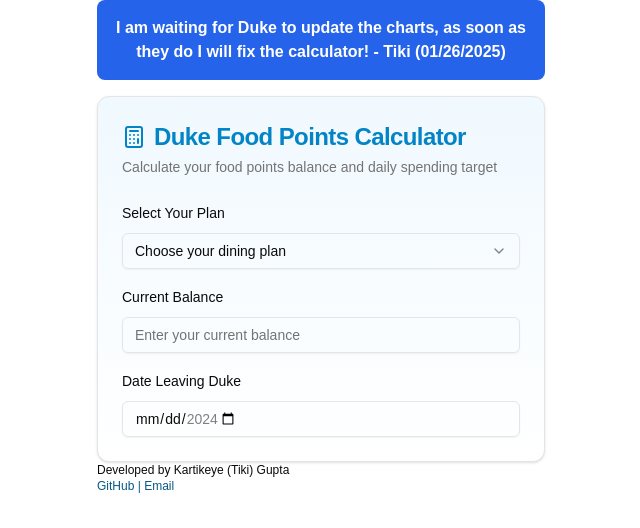
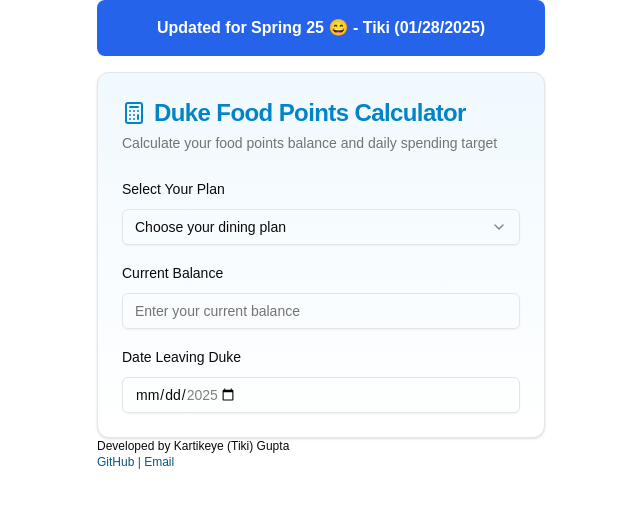
Before and after one commit to kartikeyegupta/foodpoints, a Next.js app: page / in a window 1280 px wide. Shown: the top 528 px of the page, without its empty margins (319-959 px from the left). Built offline with nearby package versions, Linux system fonts and the light colour scheme.

Commit message:
updated spring 25

```diff
--- a/app/page.tsx
+++ b/app/page.tsx
@@ -22,7 +22,7 @@
 export default function FoodPointsCalculator() {
   const [selectedPlan, setSelectedPlan] = useState<keyof typeof PLANS | "">("")
   const [currentBalance, setCurrentBalance] = useState("")
-  const [leavingDate, setLeavingDate] = useState("12/16/2024")
+  const [leavingDate, setLeavingDate] = useState("04/28/2024")
   const [result, setResult] = useState({
     difference: 0,
     dailyTarget: 0,
@@ -101,7 +101,7 @@
   return (
     <>
       <div className="w-full max-w-md mx-auto p-4 bg-blue-600 text-white font-bold rounded-lg mb-4 text-center">
-        I am waiting for Duke to update the charts, as soon as they do I will fix the calculator! - Tiki (01/26/2025)
+        Updated for Spring 25 😄 - Tiki (01/28/2025)
       </div>
       <Card className="w-full max-w-md mx-auto bg-gradient-to-b from-sky-50 to-white">
         <CardHeader className="space-y-1">
@@ -149,11 +149,11 @@
             <Input
               id="leavingDate"
               type="date"
-              placeholder="Select your leaving date (12/16 by default)"
+              placeholder="Select your leaving date (04/28 by default)"
               value={leavingDate}
               onChange={(e) => setLeavingDate(e.target.value)}
-              min="2024-08-26"
-              max="2024-12-31"
+              min="2025-01-06"
+              max="2025-06-01"
             />
           </div>
 
--- a/components/ui/points_chart.tsx
+++ b/components/ui/points_chart.tsx
@@ -16,10 +16,10 @@
 }
 
 const WEEKS = [
-  "Aug 26", "Sep 2", "Sep 9", "Sep 16", "Sep 23", "Sep 30",
-  "Oct 7", "Oct 14", "Oct 21", "Oct 28",
-  "Nov 4", "Nov 11", "Nov 18", "Nov 25",
-  "Dec 2", "Dec 9", "Dec 16"
+  "Jan 6", "Jan 13", "Jan 20", "Jan 27", "Feb 3", "Feb 10",
+  "Feb 17", "Feb 24", "Mar 3", "Mar 10",
+  "Mar 17", "Mar 24", "Mar 31", "Apr 7",
+  "Apr 14", "Apr 21", "Apr 28"
 ]
 
 interface PointsChartProps {
@@ -31,7 +31,7 @@
 
   const getCurrentWeekIndex = () => {
     const today = new Date()
-    const startDate = new Date('2024-08-26')
+    const startDate = new Date('2025-01-06')
     const weeksPassed = Math.floor((today.getTime() - startDate.getTime()) / (7 * 24 * 60 * 60 * 1000))
     return Math.min(Math.max(0, weeksPassed), WEEKS.length - 1)
   }
```
